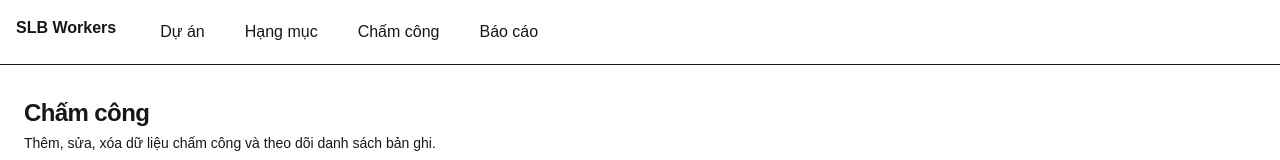
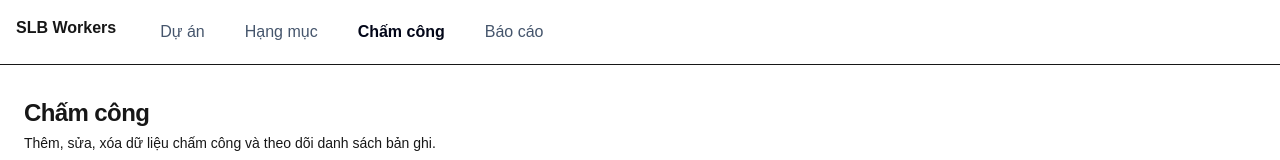
Before and after one commit to JohnathanWickCR/attendance-app, a Next.js app: page /attendance in a window 1280 px wide. Shown: the top 160 px of the page. Built offline with nearby package versions, Linux system fonts and the light colour scheme; no server answers; the database is empty.

Commit message:
Highlight active navigation item

```diff
--- a/components/main-nav.tsx
+++ b/components/main-nav.tsx
@@ -1,4 +1,7 @@
+'use client';
+
 import Link from 'next/link';
+import { usePathname } from 'next/navigation';
 
 const links = [
   { href: '/projects', label: 'Dự án' },
@@ -8,6 +11,8 @@ const links = [
 ];
 
 export default function MainNav() {
+  const pathname = usePathname();
+
   return (
     <nav className="border-b bg-white">
       <div className="mx-auto flex max-w-7xl gap-4 p-4">
@@ -19,7 +24,9 @@ export default function MainNav() {
           <Link
             key={link.href}
             href={link.href}
-            className="rounded px-3 py-1 hover:bg-slate-100"
+            className={`rounded px-3 py-1 hover:bg-slate-100 ${
+              pathname === link.href ? 'font-bold text-slate-950' : 'text-slate-600'
+            }`}
           >
             {link.label}
           </Link>
```
